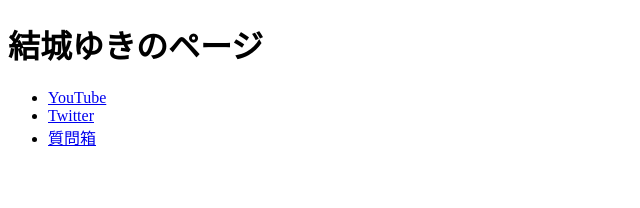
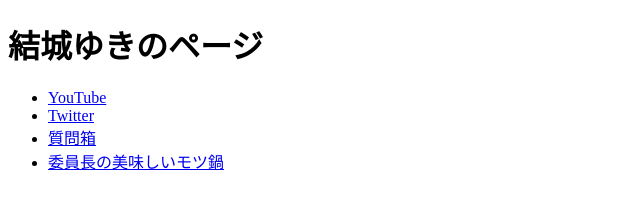
Before and after one commit to YukiYukiVirtual/YukiYukiVirtual.github.io, a plain HTML site: page index.html in a window 1280 px wide. Shown: the whole page, without its empty margins (0-640 px from the left). Drawn offline with Linux system fonts and the light colour scheme.

Commit message:
委員長の美味しいモツ鍋のリンクを追加

```diff
--- a/index.html
+++ b/index.html
@@ -10,6 +10,7 @@
 			<li><a href="https://www.youtube.com/channel/UCHqBzs8b-3q0X2OpIEgINOg">YouTube</a>
 			<li><a href="https://twitter.com/YukiYukiVirtual">Twitter</a>
 			<li><a href="https://peing.net/ja/yukiyukivirtual">質問箱</a>
+			<li><a href="./motsunabe/">委員長の美味しいモツ鍋</a>
 		</ul>
 	</body>
 </html>
```
